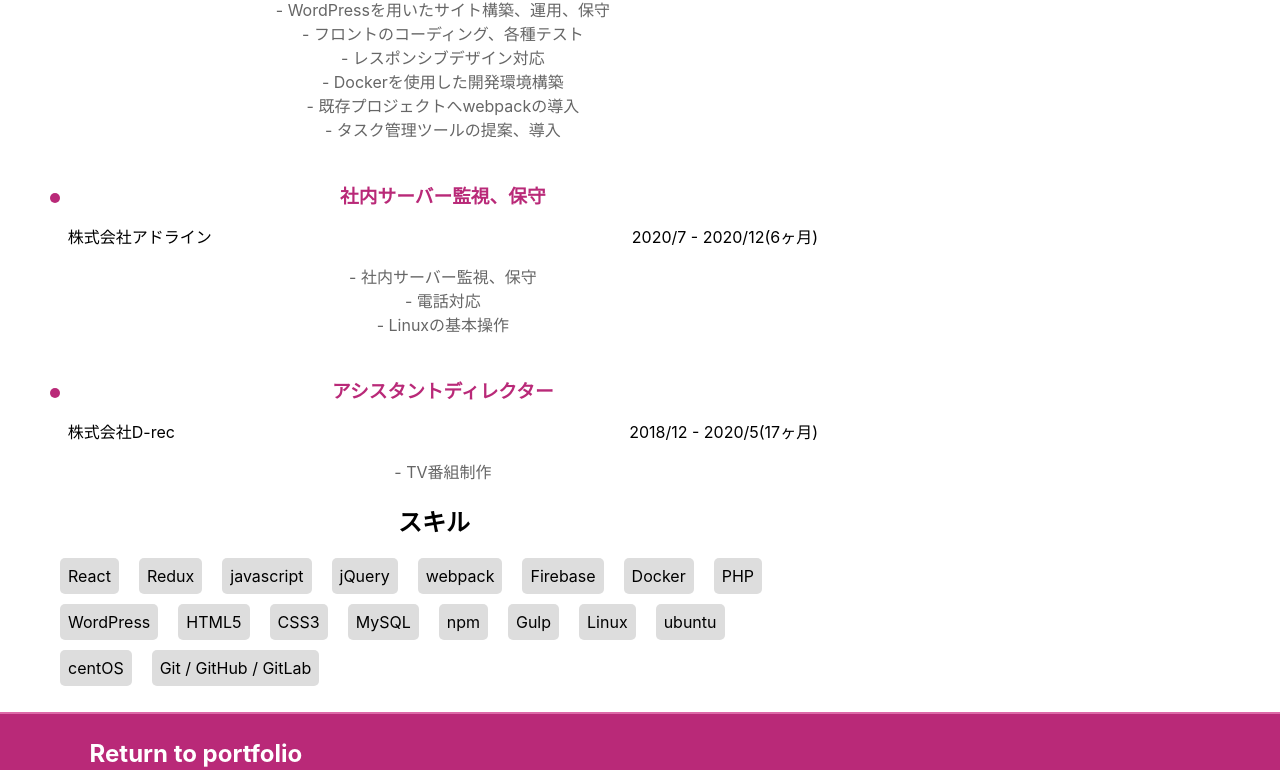
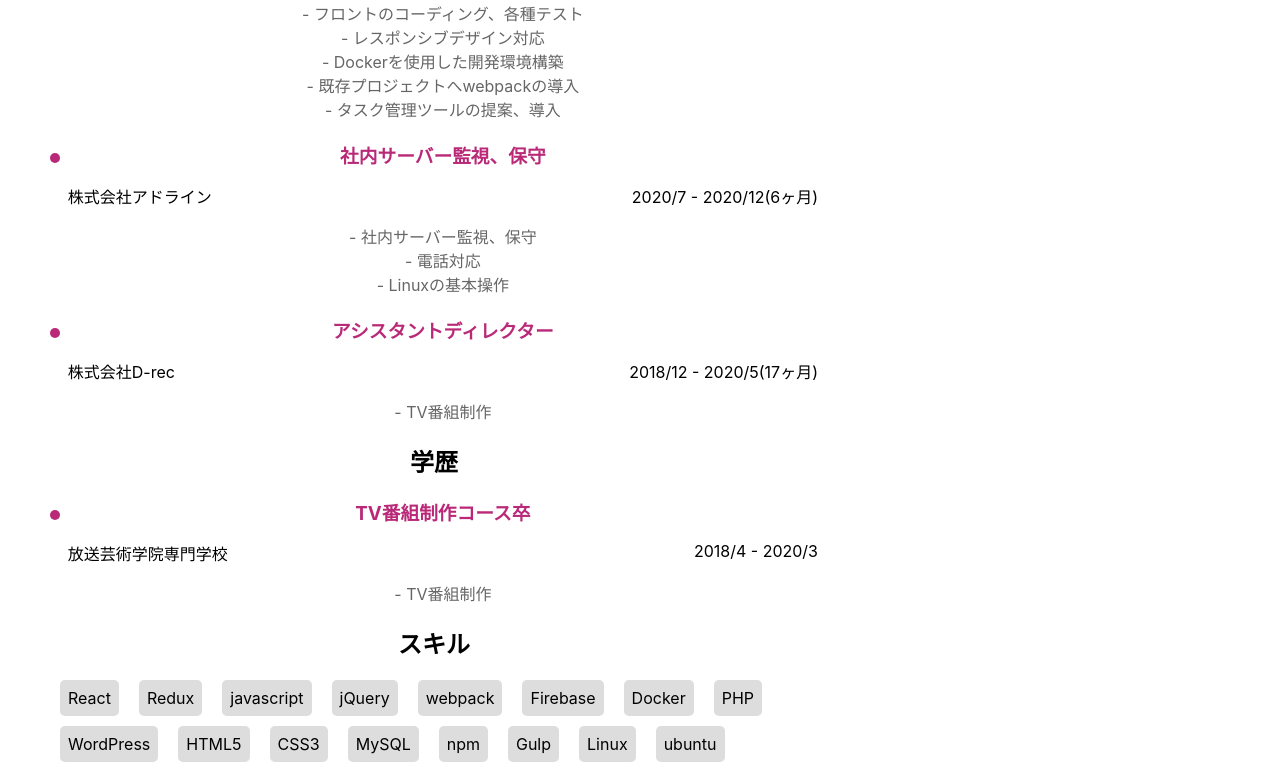
Before and after one commit to Naoto-110616/react-resume, a React (Create React App) app: page /cv in a window 1280 px wide. Shown: the part 994-1764 px from the top of the page. Built offline with nearby package versions, Linux system fonts and the light colour scheme.

Commit message:
add education bg

```diff
--- a/src/components/module/JobHistory/Individual.js
+++ b/src/components/module/JobHistory/Individual.js
@@ -10,7 +10,7 @@ const Individual = (props) => {
 				<div>
 					<h3>{props.data.profession}</h3>
 					<div className={classes.company}>
-						<p>{props.data.companyName}</p>
+						<p>{props.data.name}</p>
 						<p>{props.data.period}</p>
 					</div>
 					{work}
--- a/src/components/module/JobHistory/Individual.module.css
+++ b/src/components/module/JobHistory/Individual.module.css
@@ -1,7 +1,7 @@
 .individual {
 	display: flex;
 	align-items: baseline;
-	margin: 40px 0 0 0;
+	margin: 20px 0 0 0;
 }
 .individual div {
 	width: 100%;
--- a/src/components/module/JobHistory/JobHistory.js
+++ b/src/components/module/JobHistory/JobHistory.js
@@ -6,7 +6,7 @@ const individualList = [
 	{
 		id: "j1",
 		profession: "フロントエンドエンジニア",
-		companyName: "株式会社イデアイメージ",
+		name: "株式会社イデアイメージ",
 		period: "2021/5 - 現在(10ヶ月)",
 		work: [
 			"- WordPressを用いたサイト構築、運用、保守",
@@ -20,26 +20,41 @@ const individualList = [
 	{
 		id: "j2",
 		profession: "社内サーバー監視、保守",
-		companyName: "株式会社アドライン",
+		name: "株式会社アドライン",
 		period: "2020/7 - 2020/12(6ヶ月)",
 		work: ["- 社内サーバー監視、保守", "- 電話対応", "- Linuxの基本操作"],
 	},
 	{
 		id: "j3",
 		profession: "アシスタントディレクター",
-		companyName: "株式会社D-rec",
+		name: "株式会社D-rec",
 		period: "2018/12 - 2020/5(17ヶ月)",
 		work: ["- TV番組制作"],
 	},
 ];
+const educationalBgList = [
+	{
+		id: "e1",
+		profession: "TV番組制作コース卒",
+		name: "放送芸術学院専門学校",
+		period: "2018/4 - 2020/3",
+		work: ["- TV番組制作"],
+	},
+];
+
 const JobHistory = () => {
 	const individual = individualList.map((data) => (
+		<Individual key={data.id} data={data} />
+	));
+	const educationalBg = educationalBgList.map((data) => (
 		<Individual key={data.id} data={data} />
 	));
 	return (
 		<div className={classes["job-history"]}>
 			<h2>職歴</h2>
 			{individual}
+			<h2>学歴</h2>
+			{educationalBg}
 			<h2>スキル</h2>
 			<Skills />
 		</div>
```
